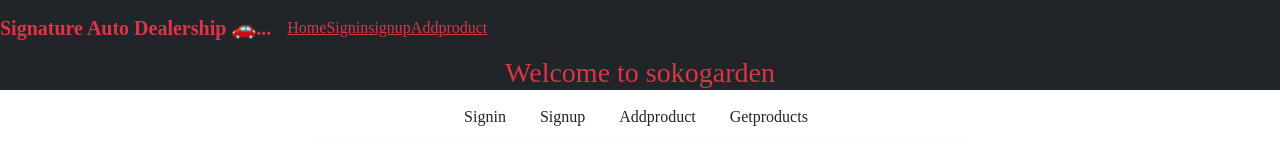
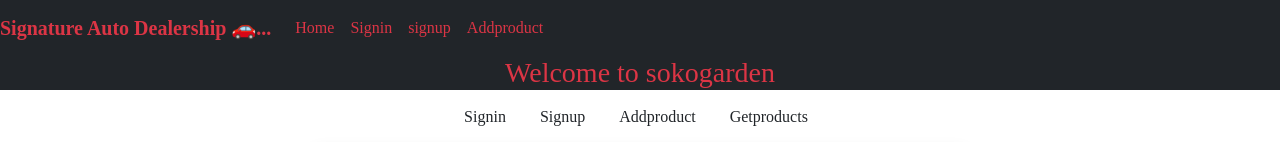
Before and after one commit to Abigaelkamau2/carsupdated, a React (Create React App) app: page /Addproduct in a window 1280 px wide. Shown: the top 142 px of the page. Built offline with nearby package versions, Linux system fonts and the light colour scheme; a web font is replaced by a local one.

Commit message:
navfixedCars

```diff
--- a/src/components/Navbar.jsx
+++ b/src/components/Navbar.jsx
@@ -16,13 +16,13 @@ const Navbar = () => {
                    <div class="collapse navbar-collapse" id="navbarcollapse">
                     {/* <!-- left links   --> */}
                      <div class="navbar-nav" >
-                        <a href="/" class="nav-link" className='text-danger' >Home</a>
+                        <a href="/" class="nav-link text-danger"  >Home</a>
 
-                        <a href="signin" class="nav-link" className='text-danger'>Signin</a>
+                        <a href="signin" class="nav-link text-danger" >Signin</a>
 
-                        <a href="signup" class="nav-link" className='text-danger'>signup</a>
+                        <a href="signup" class="nav-link text-danger" >signup</a>
 
-                        <a href=" addproduct" class="nav-link" className='text-danger'>Addproduct</a>
+                        <a href=" addproduct" class="nav-link text-danger" >Addproduct</a>
 
                      </div>
                    </div>
```
